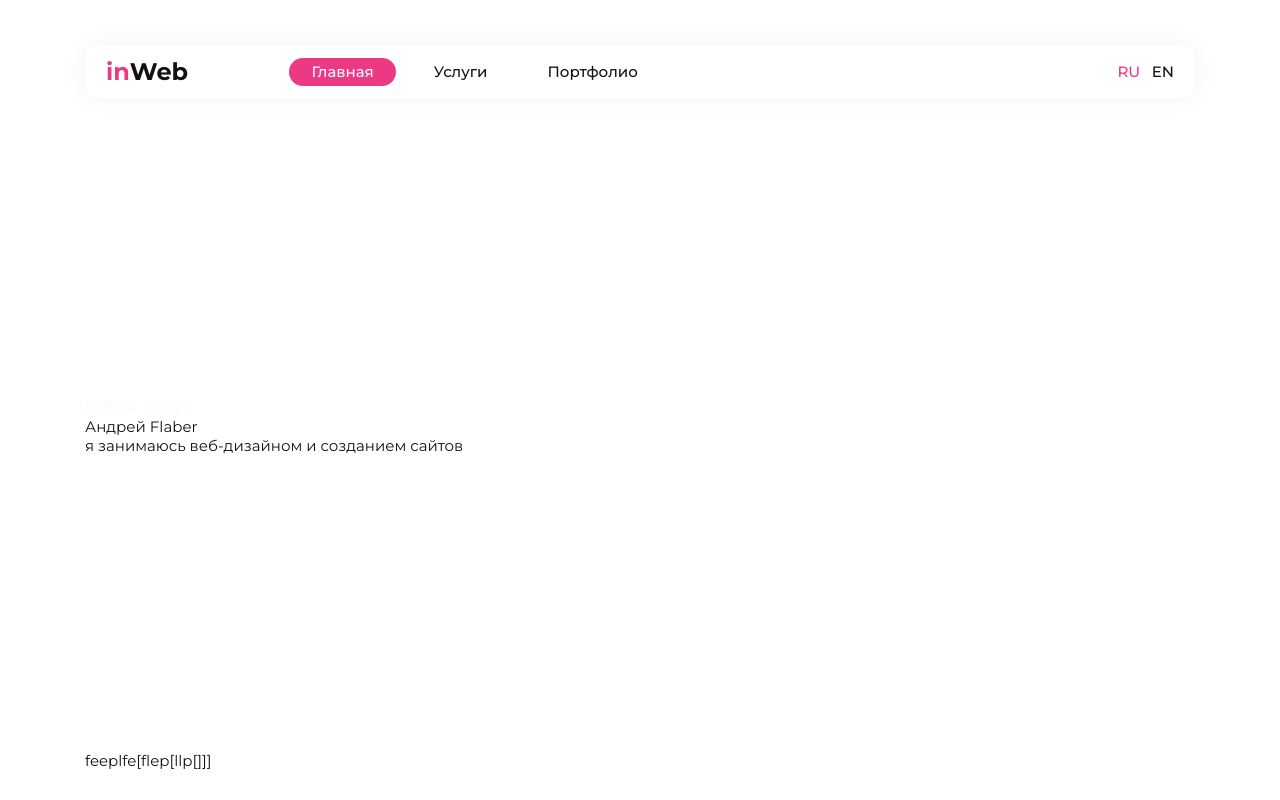
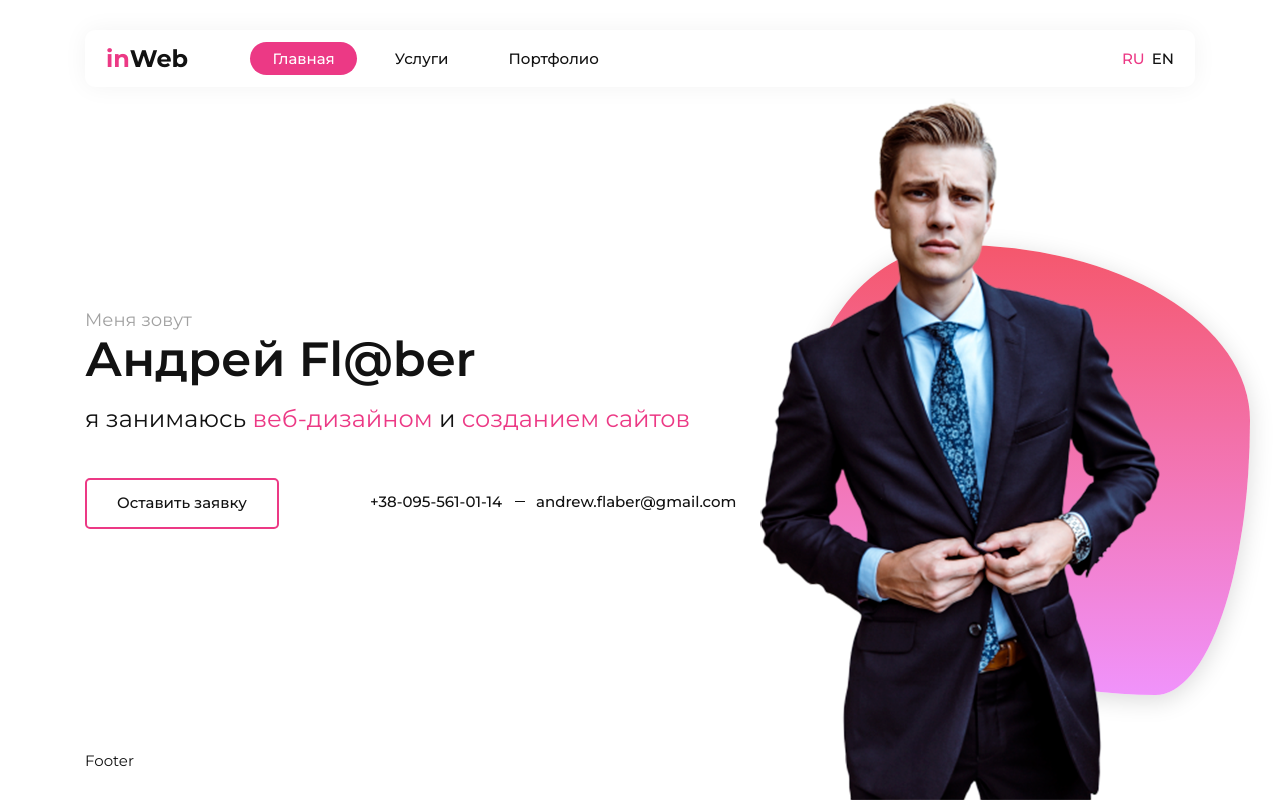
Before and after one commit to flaberfl/brainscloud_inWeb, a website: page src/index.html in a window 1280 px wide. Drawn offline with nearby package versions, Linux system fonts and the light colour scheme; files that its build step writes are made by us from their sources.

Commit message:
chapter-3

```diff
--- /dev/null
+++ b/src/assets/sass/blocks/author.scss
@@ -0,0 +1,6 @@
+.author {
+    position: absolute;
+    right: 8rem;
+    bottom: 0;
+    z-index: 2;
+}
--- /dev/null
+++ b/src/assets/sass/blocks/btn.scss
@@ -0,0 +1,27 @@
+.btn {
+    display: inline-block;
+    vertical-align: top;
+    padding: 1rem 2rem;
+
+    background: none;
+    border: 0;
+    border-radius: $radius_sm;
+
+    font-size: 1rem;
+    line-height: 1.1;
+    font-weight: 500;
+    color: $black;
+    text-decoration: none;
+
+    &--pink {
+        border: 2px solid $pink;
+
+        transition: background .1s linear,
+        color .1s linear;
+
+        &:hover {
+            background-color: $pink;
+            color: $white;
+        }
+    }
+}
--- /dev/null
+++ b/src/assets/sass/blocks/circle.scss
@@ -0,0 +1,24 @@
+.circle {
+    width: 450px;
+    height: 450px;
+
+    background: linear-gradient(to bottom, #f5576c, #f093fb);
+    box-shadow: 0 5px 25px rgba(0, 0, 0, .15) ;
+    border-radius: 50% 50% 62% 38% / 60% 44% 56% 40%;
+
+    animation: circleRadius 5s alternate infinite;
+
+    position: absolute;
+    right: 2rem;
+    bottom: 7rem;
+    z-index: 1;
+}
+
+@keyframes circleRadius {
+    0% {
+        border-radius: 50% 50% 62% 38% / 60% 44% 56% 40%;
+    }
+    100% {
+        border-radius: 35% 65% 21% 79% / 44% 39% 61% 56%;
+    }
+}
--- /dev/null
+++ b/src/assets/sass/blocks/contacts.scss
@@ -0,0 +1,40 @@
+.contacts {
+    margin: .8rem 0 0;
+    padding: 0;
+    list-style: none;
+}
+
+.contacts__item {
+    display: inline-block;
+    vertical-align: middle;
+    margin-right: 2rem;
+    position: relative;
+
+    font-weight: 500;
+
+    &::after {
+        content: "";
+        display: block;
+        width: 10px;
+        height: 1px;
+        background-color: $black;
+        position: absolute;
+        right: -1.5rem;
+        top: 50%;
+    }
+
+    &:last-child {
+        &::after {
+            display: none;
+        }
+    }
+}
+
+.contacts__link {
+    color: $black;
+    text-decoration: none;
+
+    &:hover {
+        text-decoration: underline;
+    }
+}
--- a/src/assets/sass/blocks/header.scss
+++ b/src/assets/sass/blocks/header.scss
@@ -1,5 +1,5 @@
 .header {
-  margin-top: 3rem;
+  margin-top: 2rem;
 }
 .header__inner {
   padding: .8rem 1.4rem;
--- a/src/assets/sass/blocks/intro.scss
+++ b/src/assets/sass/blocks/intro.scss
@@ -1,4 +1,25 @@
 .intro__text {
   font-size: 1.2rem;
-  color: $gray;
+  color: $gray_dark;
 }
+
+.intro__title {
+  margin-bottom: 1rem;
+
+  font-size: 3.2rem;
+  line-height: 1.2;
+  font-weight: 600;
+  color: $black;
+}
+
+.intro__subtitle {
+  margin-bottom: 3rem;
+
+  font-size: 1.6rem;
+  color: $black;
+  font-weight: 400;
+}
+
+.intro__subtitle-pink {
+  color: $pink;
+}
--- a/src/assets/sass/blocks/lang.scss
+++ b/src/assets/sass/blocks/lang.scss
@@ -5,7 +5,7 @@
   text-transform: uppercase;
 }
 .lang__item {
-    margin-left: 0.5rem;
+    margin-left: 0.2rem;
     text-decoration: none;
     color: $black;
 
--- a/src/assets/sass/blocks/nav.scss
+++ b/src/assets/sass/blocks/nav.scss
@@ -1,10 +1,13 @@
 .nav {
+  margin-left: 3.5rem;
+
   display: flex;
   font-size: 1rem;
   font-weight: 500;
+  line-height: 18px;
 }
 .nav__link {
-  padding: .3rem 1.5rem;
+  padding: .5rem 1.5rem;
   margin-right: 1rem;
 
   color: $black;
--- a/src/assets/sass/style.scss
+++ b/src/assets/sass/style.scss
@@ -34,4 +34,8 @@ body {
 @import "blocks/lang";
 @import "blocks/content";
 @import "blocks/intro";
+@import "blocks/btn";
+@import "blocks/contacts";
+@import "blocks/author";
+@import "blocks/circle";
 @import "blocks/footer";
--- a/src/assets/sass/vars.scss
+++ b/src/assets/sass/vars.scss
@@ -4,6 +4,5 @@ $black: #121212;
 $gray: #fafafa;
 $gray-dark: #a1a1a1;
 $radius: 10px;
-
 $radius_sm: 5px;
 $shadow: 0 0 25px rgba(0, 0, 0, .05);
--- a/src/index.html
+++ b/src/index.html
@@ -6,9 +6,31 @@ title: HomepAge
 <div class="container">
   <div class="intro">
     <div class="intro__text">Меня зовут</div>
-    <div class="intro__title">Андрей Flaber</div>
+    <div class="intro__title">Андрей Fl@ber</div>
     <div class="intro__subtitle">
-      я занимаюсь веб-дизайном и созданием сайтов
+      я занимаюсь <span" class="intro__subtitle-pink">веб-дизайном</span"> и <span
+        class="intro__subtitle-pink">созданием сайтов</span>
     </div>
-  </div>
-</div>
+
+    <div class="row">
+      <div class="col-lg-3">
+        <a class="btn btn--pink" href="#">Оставить заявку</a>
+      </div>
+      <div class="col-lg-9">
+        <ul class="contacts">
+          <li class="contacts__item">
+            <a class="contacts__link" href="tel:+80955610114">+38-095-561-01-14</a>
+          </li>
+          <li class="contacts__item">
+            <a class="contacts__link" href="malito:andrew.flaber@gmail.com">andrew.flaber@gmail.com</a>
+          </li>
+        </ul>
+      </div>
+    </div><!-- row -->
+
+  </div><!-- intro -->
+</div><!-- container -->
+
+<img class="author" src="assets/img/man.png" alt="Фото">
+
+<div class="circle"></div>
--- a/src/tpl/partials/footer.html
+++ b/src/tpl/partials/footer.html
@@ -1,5 +1,5 @@
 <footer class="footer">
   <div class="container">
-    feeplfe[flep[llp[]]]
+    Footer
   </div>
 </footer>
--- a/src/tpl/partials/header.html
+++ b/src/tpl/partials/header.html
@@ -3,11 +3,11 @@
     <div class="header__inner">
 
       <div class="row  header__row">
-       <div class="col-lg-2">
+       <div class="col-lg-1">
          <a class="logo" href="#">
            <span class="logo__prefix">in</span>Web</a>
        </div>
-       <div class="col-lg-8">
+       <div class="col-lg-9">
          <nav class="nav">
            <a class="nav__link  active" href="#">Главная</a>
            <a class="nav__link" href="#">Услуги</a>
```
Also changed, not shown: dist/assets/css/style.css, dist/assets/css/style.min.css, dist/assets/img/man.png (added), dist/index.html, src/assets/img/man.png (added).
